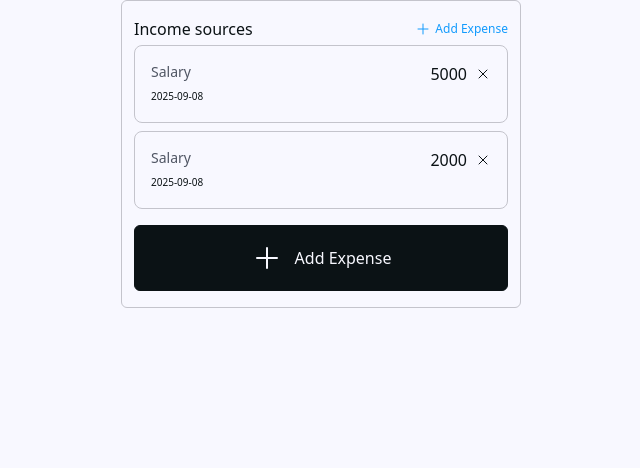
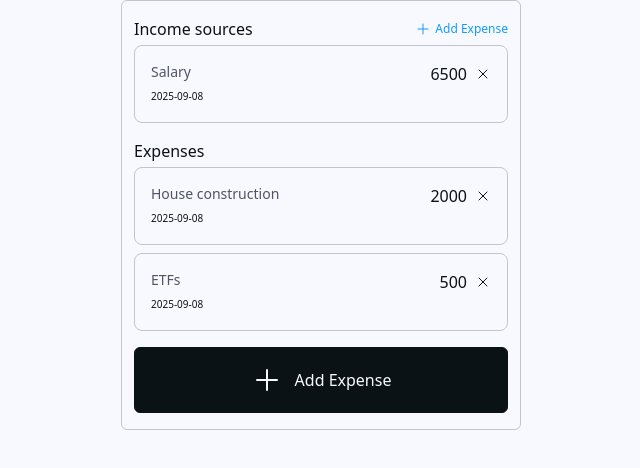
Before and after one commit to crististan/monthly-budget-tracker, a React (Vite) app: page / in a window 1280 px wide. Shown: the top 468 px of the page, without its empty margins (319-959 px from the left). Built offline with nearby package versions, Linux system fonts and the light colour scheme.

Commit message:
create reusable modal component

```diff
--- a/src/components/budget-tracker/BudgetTracker.tsx
+++ b/src/components/budget-tracker/BudgetTracker.tsx
@@ -1,17 +1,35 @@
+import { useState } from "react";
 import Button from "../ui/Button";
 import CategorySection from "./CategorySection";
 import PlusIcon from "../icons/PlusIcon";
+import Modal from "../ui/Modal";
 
 function BudgetTracker() {
+    const incomeSources = [
+        { id: 1, title: "Salary", amount: 6500, date: "2025-09-08" }
+    ];
+
+    const expenses = [
+        { id: 1, title: "House construction", amount: 2000, date: "2025-09-08" },
+        { id: 2, title: "ETFs", amount: 500, date: "2025-09-08" }
+    ];
+
+    const [showIncomeSourcesModal, setShowIncomeSourcesModal] = useState(false);
+
     return (
         <div className="w-full max-w-[400px] mx-auto py-4 px-3 border-[1px] border-[var(--clr-neutral-200)] rounded-md">
             <CategorySection
                 title="Income sources"
+                transactions={incomeSources}
                 button={{
                     label: "Add Expense",
                     icon: (<PlusIcon size={"icon-size-sm"} />),
-                    onClick: () => console.log("Button clicked!")
+                    onClick: () => setShowIncomeSourcesModal(true)
                 }}
+            />
+            <CategorySection
+                title="Expenses"
+                transactions={expenses}
             />
             <Button
                 customStyles="w-full"
@@ -20,6 +38,18 @@ function BudgetTracker() {
                 <PlusIcon size={"icon-size-lg"} />
                 Add Expense
             </Button>
+            <Modal
+                open={showIncomeSourcesModal}
+                title="Add Income Source"
+                onClose={() => setShowIncomeSourcesModal(false)}
+            >
+
+                <div>
+                    <input type="text" placeholder="Source Title" className="border rounded p-2 mb-2" />
+                    <input type="number" placeholder="Amount" className="border rounded p-2 mb-2" />
+                    <button onClick={() => console.log("Income source added!")}>Add</button>
+                </div>
+            </Modal>
         </div>
     )
 }
--- a/src/components/budget-tracker/CategorySection.tsx
+++ b/src/components/budget-tracker/CategorySection.tsx
@@ -4,6 +4,7 @@ import TransactionItem from "./TransactionItem";
 
 type propTypes = {
     title: string
+    transactions: Array<{ id: number, title: string, amount: number, date: string }>
     button?: {
         label: string,
         icon: JSX.Element,
@@ -11,12 +12,7 @@ type propTypes = {
     }
 }
 
-const incomeSources = [
-    { id: 1, title: "Salary", amount: 5000, date: "2025-09-08" },
-    { id: 2, title: "Salary", amount: 2000, date: "2025-09-08" }
-];
-
-export default function CategorySection({ title, button }: propTypes) {
+export default function CategorySection({ title, transactions, button }: propTypes) {
     return (
         <div>
             <div className="w-full flex justify-between items-center mb-1">
@@ -29,12 +25,12 @@ export default function CategorySection({ title, button }: propTypes) {
                 )}
             </div>
             <div className="w-full mb-4">
-                {incomeSources.map((source) => (
+                {transactions.map((transaction) => (
                     <TransactionItem
-                        key={source.id}
-                        title={source.title}
-                        amount={source.amount}
-                        date={source.date}
+                        key={transaction.id}
+                        title={transaction.title}
+                        amount={transaction.amount}
+                        date={transaction.date}
                     />
                 ))}
             </div>
--- /dev/null
+++ b/src/components/ui/Modal.tsx
@@ -0,0 +1,40 @@
+import { useEffect } from "react";
+import type { ReactNode } from "react";
+import CloseIcon from "../icons/CloseIcon";
+
+type propTypes = {
+    open: boolean,
+    title: string,
+    onClose: () => void,
+    children: ReactNode
+}
+
+export default function Modal({ open, title, onClose, children }: propTypes) {
+    // simple useEffect to capture ESC key to close the modal
+    useEffect(() => {
+        const handleKeyDown = (e: KeyboardEvent) => {
+            if (e.key === 'Escape' && open) {
+                if (onClose) {
+                    onClose();
+                }
+            }
+        };
+
+        document.addEventListener('keydown', handleKeyDown);
+        return () => document.removeEventListener('keydown', handleKeyDown);
+    }, [open, onClose]);
+
+    if (!open) return null;
+
+    return (
+        <div className="fixed top-0 left-0 w-full h-full bg-[var(--clr-neutral-1000)]/50 flex justify-center items-center z-50">
+            <div className="w-full max-w-[400px] bg-[var(--clr-neutral-0)] rounded-md p-4">
+                <div className="flex justify-between items-center mb-4">
+                    <h2 className="text-lg font-medium text-[var(--clr-neutral-1000)]">{title}</h2>
+                    <button onClick={onClose} className="cursor-pointer"><CloseIcon size="icon-size-md" /></button>
+                </div>
+                { children }
+            </div>
+        </div>
+    )
+}
```
